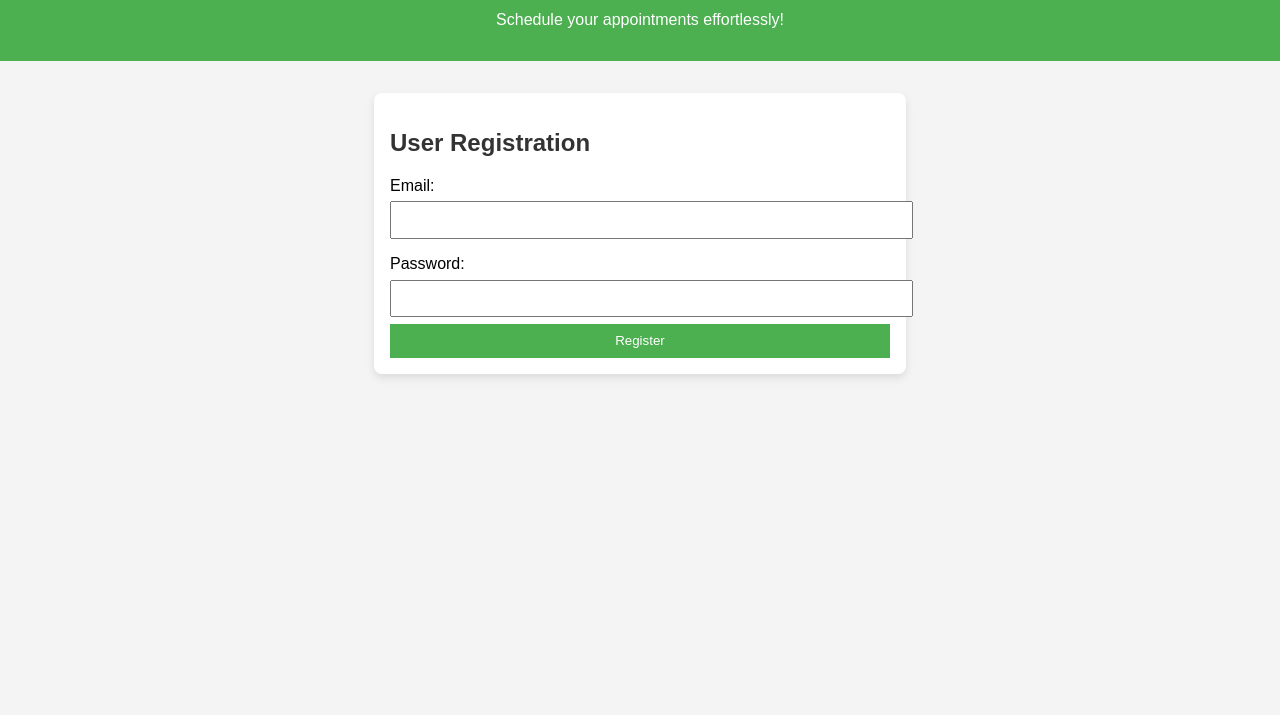
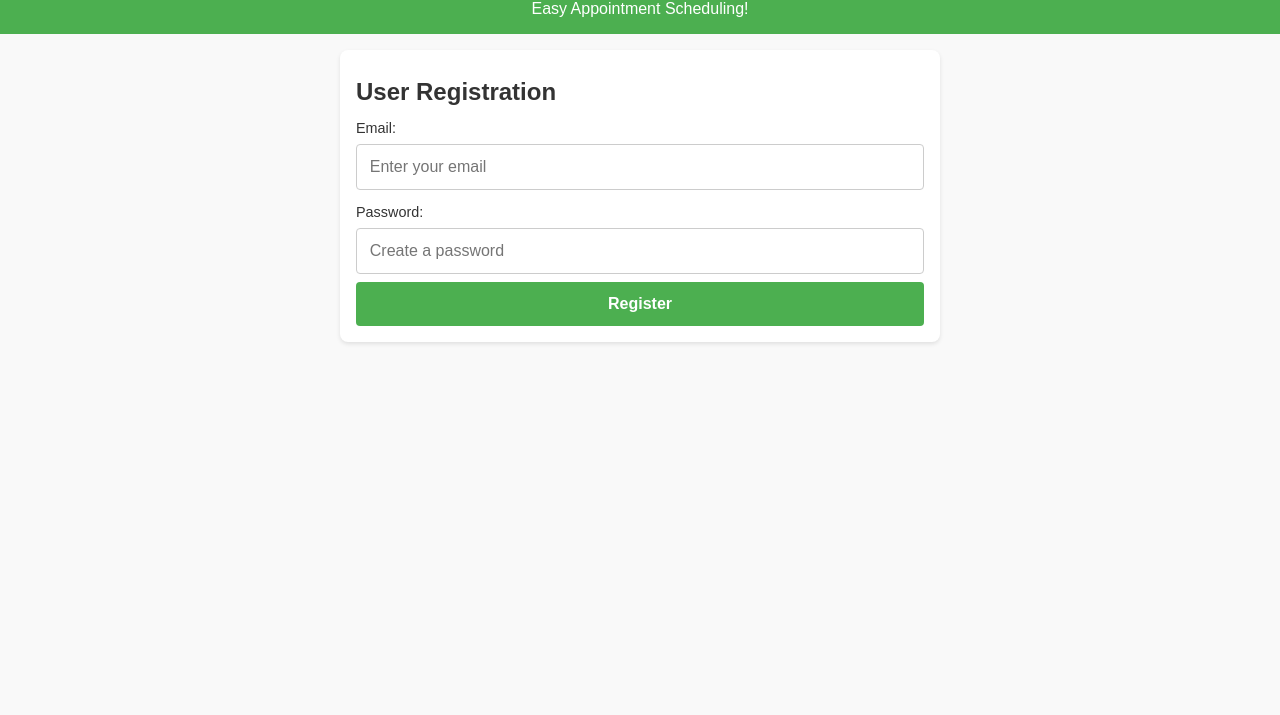
Before and after one commit to ajay10202/doctor, a plain HTML site: page index.html in a window 1280 px wide. Shown: the part 85-800 px from the top of the page. Drawn offline with Linux system fonts and the light colour scheme.

Commit message:
Update index.html

```diff
--- a/index.html
+++ b/index.html
@@ -5,12 +5,17 @@
   <meta name="viewport" content="width=device-width, initial-scale=1.0">
   <title>Book a Doctor</title>
   <style>
-    /* CSS Styles */
+    /* Mobile-First Styles */
+    * {
+      box-sizing: border-box;
+      margin: 0;
+      padding: 0;
+    }
+
     body {
       font-family: Arial, sans-serif;
-      margin: 0;
-      padding: 0;
-      background-color: #f4f4f4;
+      background-color: #f9f9f9;
+      color: #333;
     }
 
     header {
@@ -20,29 +25,32 @@
       text-align: center;
     }
 
-    section {
-      margin: 2em auto;
-      padding: 1em;
-      width: 90%;
-      max-width: 500px;
-      background: #fff;
-      border-radius: 8px;
-      box-shadow: 0 4px 8px rgba(0, 0, 0, 0.1);
+    h1, h2 {
+      margin: 0.5em 0;
     }
 
-    h2 {
-      color: #333;
+    /* Container styles for sections */
+    section {
+      margin: 1em;
+      padding: 1em;
+      background-color: #fff;
+      border-radius: 8px;
+      box-shadow: 0 2px 4px rgba(0, 0, 0, 0.1);
     }
 
     label {
       display: block;
+      font-size: 0.9em;
       margin-top: 1em;
     }
 
     input, button {
       width: 100%;
-      padding: 0.7em;
+      padding: 0.8em;
       margin-top: 0.5em;
+      font-size: 1em;
+      border-radius: 4px;
+      border: 1px solid #ccc;
     }
 
     button {
@@ -50,14 +58,42 @@
       color: #fff;
       border: none;
       cursor: pointer;
+      font-weight: bold;
     }
 
     button:hover {
       background-color: #45a049;
     }
 
+    /* Hiding sections until they're needed */
     .hidden {
       display: none;
+    }
+
+    /* Doctor list container */
+    .doctor {
+      padding: 1em;
+      margin-bottom: 0.5em;
+      border: 1px solid #ddd;
+      border-radius: 4px;
+      display: flex;
+      justify-content: space-between;
+      align-items: center;
+      background-color: #f1f1f1;
+    }
+
+    .doctor button {
+      width: auto;
+      padding: 0.5em;
+      font-size: 0.9em;
+    }
+
+    /* Responsive Styles */
+    @media (min-width: 768px) {
+      section {
+        max-width: 600px;
+        margin: 1em auto;
+      }
     }
   </style>
 </head>
@@ -65,8 +101,8 @@
 
   <!-- Header Section -->
   <header>
-    <h1>Doctor Appointment Booking</h1>
-    <p>Schedule your appointments effortlessly!</p>
+    <h1>Book a Doctor</h1>
+    <p>Easy Appointment Scheduling!</p>
   </header>
 
   <!-- User Registration Section -->
@@ -74,9 +110,9 @@
     <h2>User Registration</h2>
     <form id="registrationForm">
       <label for="email">Email:</label>
-      <input type="email" id="email" required>
+      <input type="email" id="email" required placeholder="Enter your email">
       <label for="password">Password:</label>
-      <input type="password" id="password" required>
+      <input type="password" id="password" required placeholder="Create a password">
       <button type="button" onclick="registerUser()">Register</button>
     </form>
   </section>
@@ -101,7 +137,7 @@
 
   <!-- Appointment Confirmation Section -->
   <section id="confirmation" class="hidden">
-    <h2>Appointment Confirmation</h2>
+    <h2>Appointment Confirmed</h2>
     <p>Your appointment has been successfully booked!</p>
   </section>
 
```
